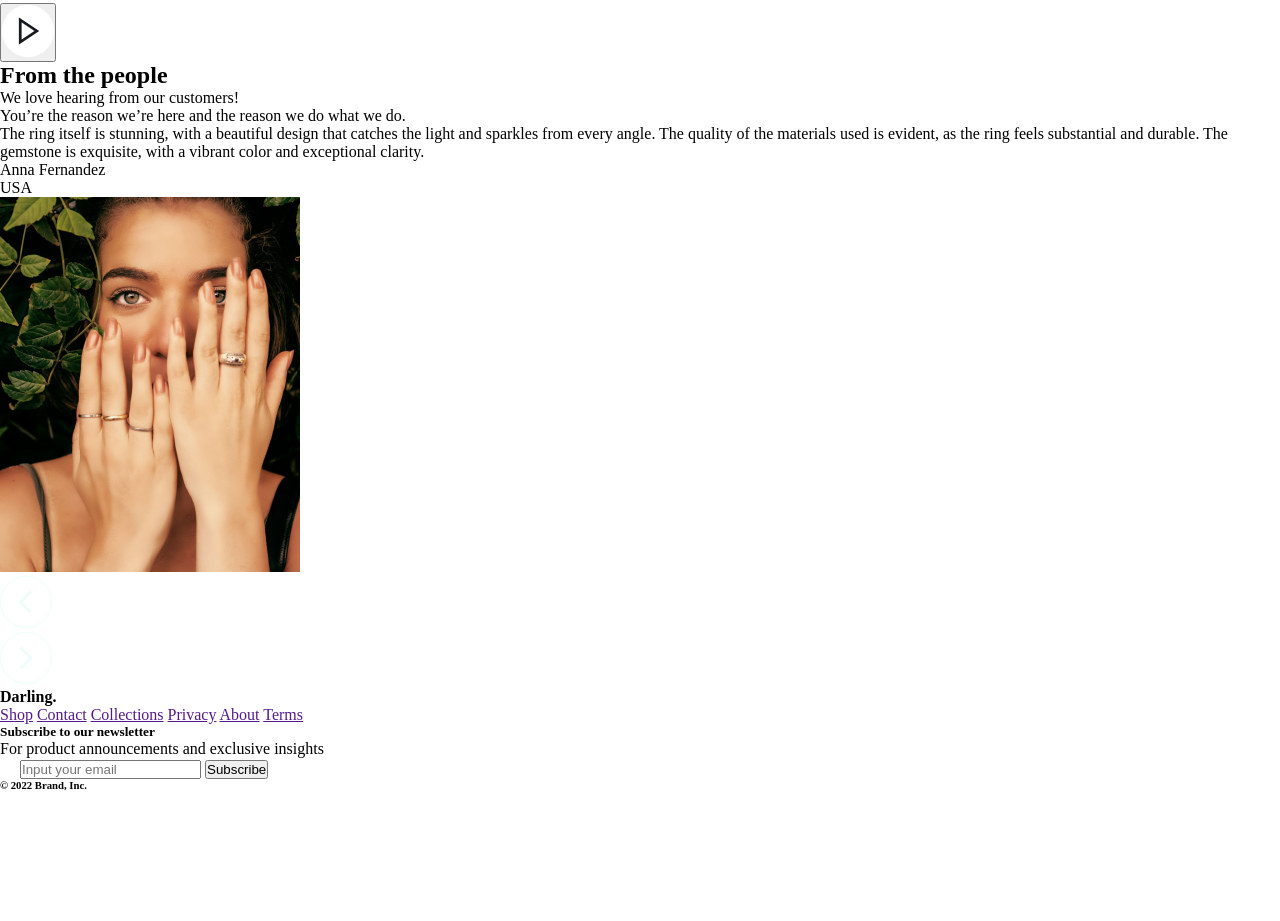
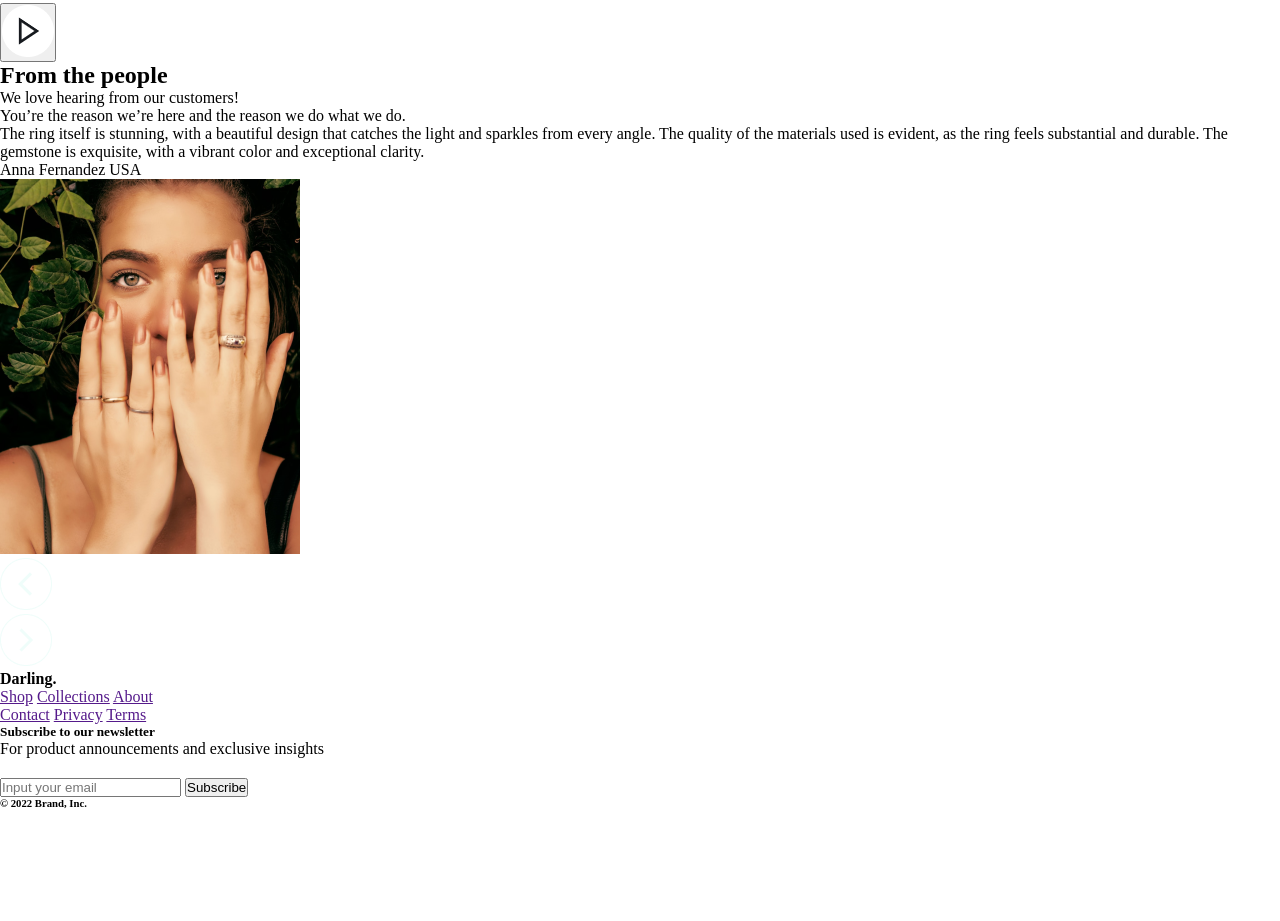
Before and after one commit to ValenCedano/Project-1, a plain HTML site: page index.html in a window 1280 px wide. Shown: the part 4141-5062 px from the top of the page. Drawn offline with nearby package versions, Linux system fonts and the light colour scheme; files whose address does not match are found by name.

Commit message:
footer mejorado

```diff
--- a/index.html
+++ b/index.html
@@ -71,8 +71,8 @@
         <p>Ea esse elit anim commodo laborum pariatur nisi. Voluptate elit d </p>
     </div>
 
+    </section>
 
-</section>
     <div class="image-section">
     <div class="additional-content1">
         <h2>Featured Products</h2>
@@ -103,12 +103,6 @@
             <figcaption>Delights </figcaption>
             <p>$ 327.71</p>
           </figure>
-
-
-</div>
-
-
-
     </div>
     <section class="collections">
         <h2 class="collections-title">Our Collections</h2>
@@ -152,11 +146,6 @@
 
     <button class="external-button">Shop Now</button>
 
-
-
-</div>
-
-
     <div class="image-section4">
     <div class="additional-content2">
         <h2>Our Selection<br>of Jewelry</h2>
@@ -190,9 +179,6 @@
 
       </div>
     </div>
-
-
-
     <section class="Video">
         <h4>Our story</h4>
         <div>
@@ -215,30 +201,28 @@
             </div>
             <div class="part_derfoot1">
                 <div class="box">
+                    <div class="caja-parrafo">
                         <p>
                             The ring itself is stunning, with a beautiful design that catches the light and sparkles from every angle.
                             The quality of the materials used is evident, as the ring feels substantial and durable. The gemstone is
                             exquisite, with a vibrant color and exceptional clarity.
                             <br>
                             <span class="name">Anna Fernandez</span>
-                    <br>
                             <span class="nacionality">USA</span>
                         </p>
 
-                <figure >
-                    <img class="imagen-persona" src="./assets/Footer imagen.png">
+                    </div>
+                    <figure>
+                        <img class="imagen-persona" src="../assets/Footer imagen.png">
                     </figure>
-
-                <section>
-                    <figure class="icono-der">
-                        <img src="./assets/Boton izquierda.png" alt="Ícono">
+                    <div class="botones-foot">
+                        <figure>
+                            <img class=".icono-izq" src="../assets/Boton izquierda.png">
                         </figure>
-
-                    <figure class="icono-izq">
-                        <img src="./assets/Boton derecha.png" alt="Ícono">
+                        <figure>
+                            <img class=".icono-der" src="../assets/Boton derecha.png">
                         </figure>
-                </section>
-
+                    </div>
                 </div>
             </div>
 
@@ -247,37 +231,40 @@
             <div class="foot-izq2">
                 <h4> Darling.</h4>
                 <div class="menu-footer">
+                    <div>
                         <a href="">Shop</a>
+                        <a href="">Collections</a>
+                        <a href="">About</a>
+                    </div>
+                    <div>
                         <a href="">Contact</a>
-                <a href="">Collections</a>
                         <a href="">Privacy</a>
-                <a href="">About</a>
                         <a href="">Terms</a>
                     </div>
+                </div>
+
             </div>
             <div class="foot-der2">
                 <h5> Subscribe to our newsletter </h5>
                 <p>For product announcements and exclusive insights</p>
+                <img class="boton-input" src="../assets/Mail.png" >
                 <form action="">
-                <img class="boton-input" src="./assets/Mail.png" >
                     <input type="text" placeholder="Input your email" class="email-input">
                     <button type="submit">Subscribe</button>
                 </form>
             </div>
+
         </section>
+        <section class="Logos-redes">
+            <h6>&copy; 2022 Brand, Inc.</h6>
+            <div>
+                <figure><img src="../assets/Logo twitter 1.png"></figure>
+                <figure><img src="../assets/Logo facebook 1.png"></figure>
+                <figure><img src="../assets/Logo linkedin 1.png"></figure>
+                <figure><img src="../assets/Logo youtube 1.png"></figure>
+            </div>
 
-    <section class="Logos-redes">
-        <h6>© 2022 Brand, Inc.</h6>
-        <figure><img src="./assets/Logo twitter 1.png"></figure>
-        <figure><img src="./assets/Logo facebook 1.png"></figure>
-        <figure><img src="./assets/Logo linkedin 1.png"></figure>
-        <figure><img src="./assets/Logo youtube 1.png"></figure>
         </section>
-
-
-
-
-
     </footer>
 
 </body>
```
Lines whose indentation alone changed are shown as unchanged.
